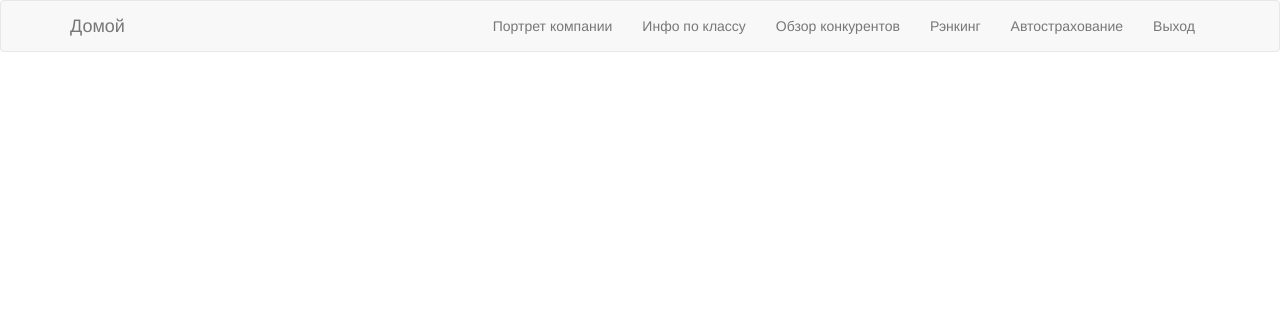
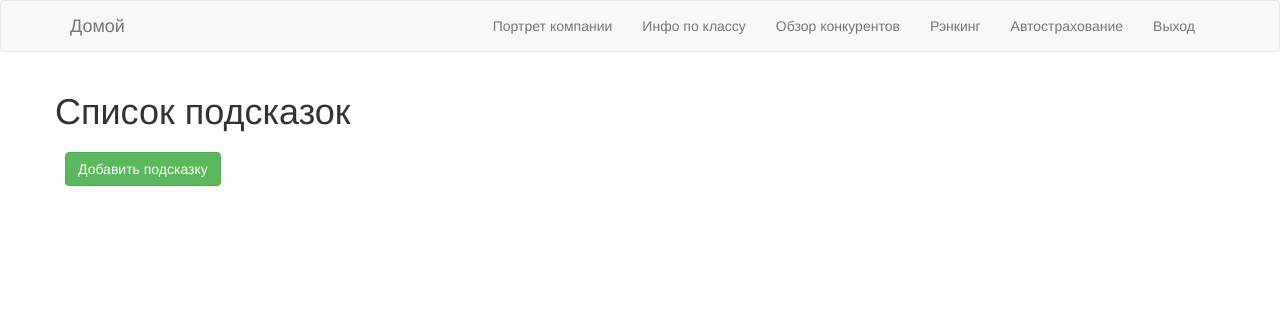
Before and after one commit to mokhnatkin/insmkt, a Python web app: template app/templates/admin/hints.html in a window 1280 px wide. Shown: the top 312 px of the page. Run offline with Jinja, Linux system fonts and the light colour scheme; the template is opened without the code that fills it, so the values that code supplies are empty; some libraries are stand-ins or nearby versions.

Commit message:
hints.html modified

```diff
--- a/app/templates/admin/hints.html
+++ b/app/templates/admin/hints.html
@@ -4,8 +4,9 @@
 {% block app_content %}
 
 <div class="row">
+    <h1>Список подсказок</h1>
+    <a href="{{ url_for('admin.add_new_hint') }}" class="btn btn-success" role="button" style="margin: 10px;">Добавить подсказку</a>
     {% if hints %}
-        <a href="{{ url_for('admin.add_new_hint') }}" class="btn btn-success" role="button" style="margin: 10px;">Добавить подсказку</a>
         <div class="table-responsive">
             <table class="table table-hover">
                 <tr>
```
